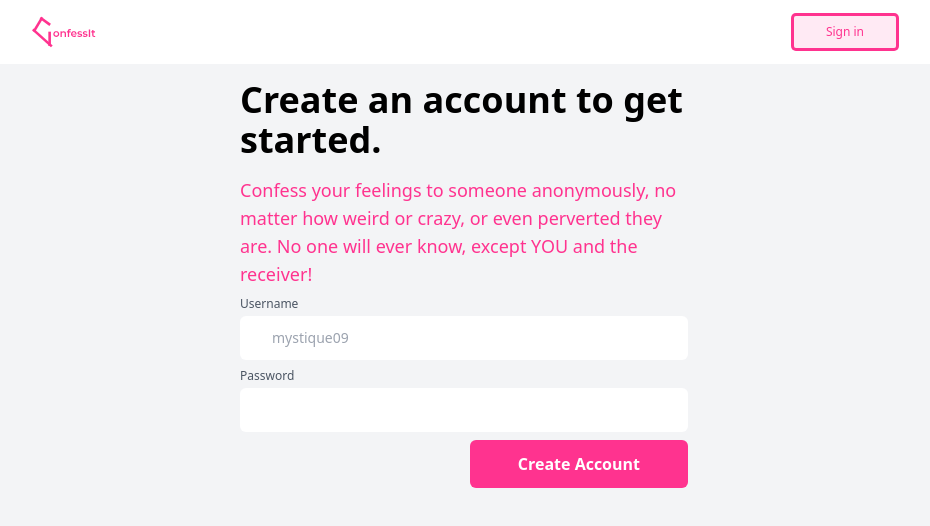
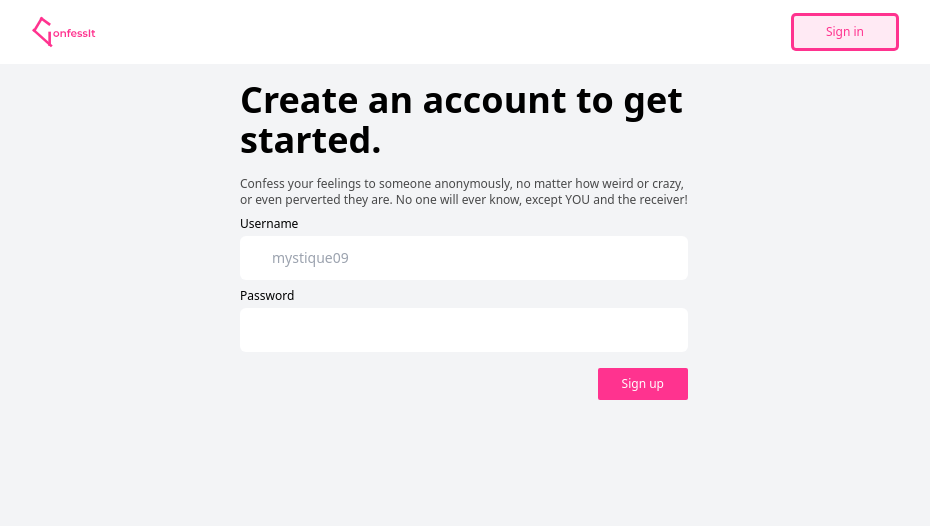
Before and after one commit to mystique09/confessit, a SvelteKit app: page / in a window 1280 px wide. Shown: the top 526 px of the page, without its empty margins (176-1106 px from the left). Built offline with nearby package versions, Linux system fonts and the light colour scheme; no server answers.

Commit message:
feat: change to paragraph

```diff
--- a/src/routes/+page.svelte
+++ b/src/routes/+page.svelte
@@ -17,10 +17,10 @@
 <main>
 	<form method="POST" action="?/signup">
 		<h1 class="heading">Create an account to get started.</h1>
-		<h2>
+		<p>
 			Confess your feelings to someone anonymously, no matter how weird or crazy, or even perverted
 			they are. No one will ever know, except YOU and the receiver!
-		</h2>
+		</p>
 		<div class="input_group">
 			<label class:error={form?.credentials || form?.username} for="username">Username</label>
 			<input name="username" id="username" type="text" required placeholder="mystique09" />
@@ -36,7 +36,7 @@
 			<p class="success">{form?.message}</p>
 		{/if}
 		<div class="btns">
-			<button id="login" type="submit">Create Account</button>
+			<button id="login" type="submit">Sign up</button>
 		</div>
 	</form>
 </main>
@@ -54,15 +54,15 @@
 		@apply mt-5 max-w-md md:m-auto;
 	}
 
-	form h2 {
-		@apply font-light text-lg text-secondary;
+	form p {
+		@apply text-xs font-light text-black/70;
 	}
 
 	.input_group {
 		@apply flex flex-col gap-1 items-start mt-2;
 	}
 	label {
-		@apply text-xs text-gray-600 font-normal;
+		@apply text-xs;
 	}
 	input {
 		@apply outline-none rounded-md px-8 w-full text-sm max-w-md py-3 text-gray-600;
@@ -72,7 +72,8 @@
 		@apply flex flex-row w-full items-center justify-end;
 	}
 	#login {
-		@apply mt-2 text-white font-semibold rounded-md bg-secondary px-12 py-3;
+		@apply px-6 py-2 mt-4;
+		@apply bg-secondary text-xs text-white rounded-sm;
 	}
 
 	.error {
```
